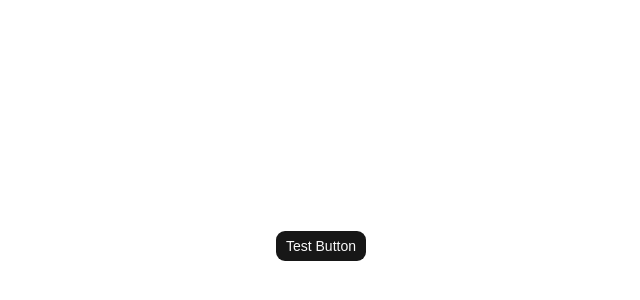
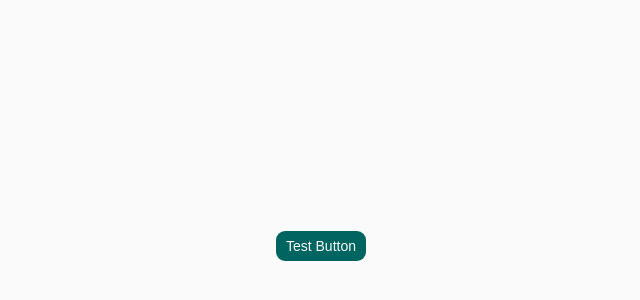
Before and after one commit to JohnnyKhayo/MaabaraNexus, a React (Vite) app: page / in a window 1280 px wide. Shown: the part 154-454 px from the top of the page, without its empty margins (319-959 px from the left). Built offline with nearby package versions, Linux system fonts and the light colour scheme.

Commit message:
style: update index.css with primary and status colors for lab theme

```diff
--- a/src/index.css
+++ b/src/index.css
@@ -49,33 +49,37 @@
 }
 
 :root {
-    --background: oklch(1 0 0);
+    --background: oklch(0.985 0 0);
     --foreground: oklch(0.145 0 0);
     --card: oklch(1 0 0);
     --card-foreground: oklch(0.145 0 0);
     --popover: oklch(1 0 0);
     --popover-foreground: oklch(0.145 0 0);
-    --primary: oklch(0.205 0 0);
+
+    --primary: oklch(0.45 0.09 190);
     --primary-foreground: oklch(0.985 0 0);
-    --secondary: oklch(0.97 0 0);
-    --secondary-foreground: oklch(0.205 0 0);
+
+    --secondary: oklch(0.65 0.1 185);
+    --secondary-foreground: oklch(0.145 0 0);
+
     --muted: oklch(0.97 0 0);
     --muted-foreground: oklch(0.556 0 0);
-    --accent: oklch(0.97 0 0);
-    --accent-foreground: oklch(0.205 0 0);
-    --destructive: oklch(0.577 0.245 27.325);
+    --accent: oklch(0.6 0.12 230);
+    --accent-foreground: oklch(0.145 0 0);
+
+    /* Status colors */
+    --destructive: oklch(0.55 0.2 25);
+    --success: oklch(0.55 0.15 145);
+    --warning: oklch(0.7 0.15 70);
+
     --border: oklch(0.922 0 0);
     --input: oklch(0.922 0 0);
-    --ring: oklch(0.708 0 0);
-    --chart-1: oklch(0.87 0 0);
-    --chart-2: oklch(0.556 0 0);
-    --chart-3: oklch(0.439 0 0);
-    --chart-4: oklch(0.371 0 0);
-    --chart-5: oklch(0.269 0 0);
+    --ring: oklch(0.45 0.09 190);
     --radius: 0.625rem;
+
     --sidebar: oklch(0.985 0 0);
     --sidebar-foreground: oklch(0.145 0 0);
-    --sidebar-primary: oklch(0.205 0 0);
+    --sidebar-primary: oklch(0.45 0.09 190);
     --sidebar-primary-foreground: oklch(0.985 0 0);
     --sidebar-accent: oklch(0.97 0 0);
     --sidebar-accent-foreground: oklch(0.205 0 0);
```
